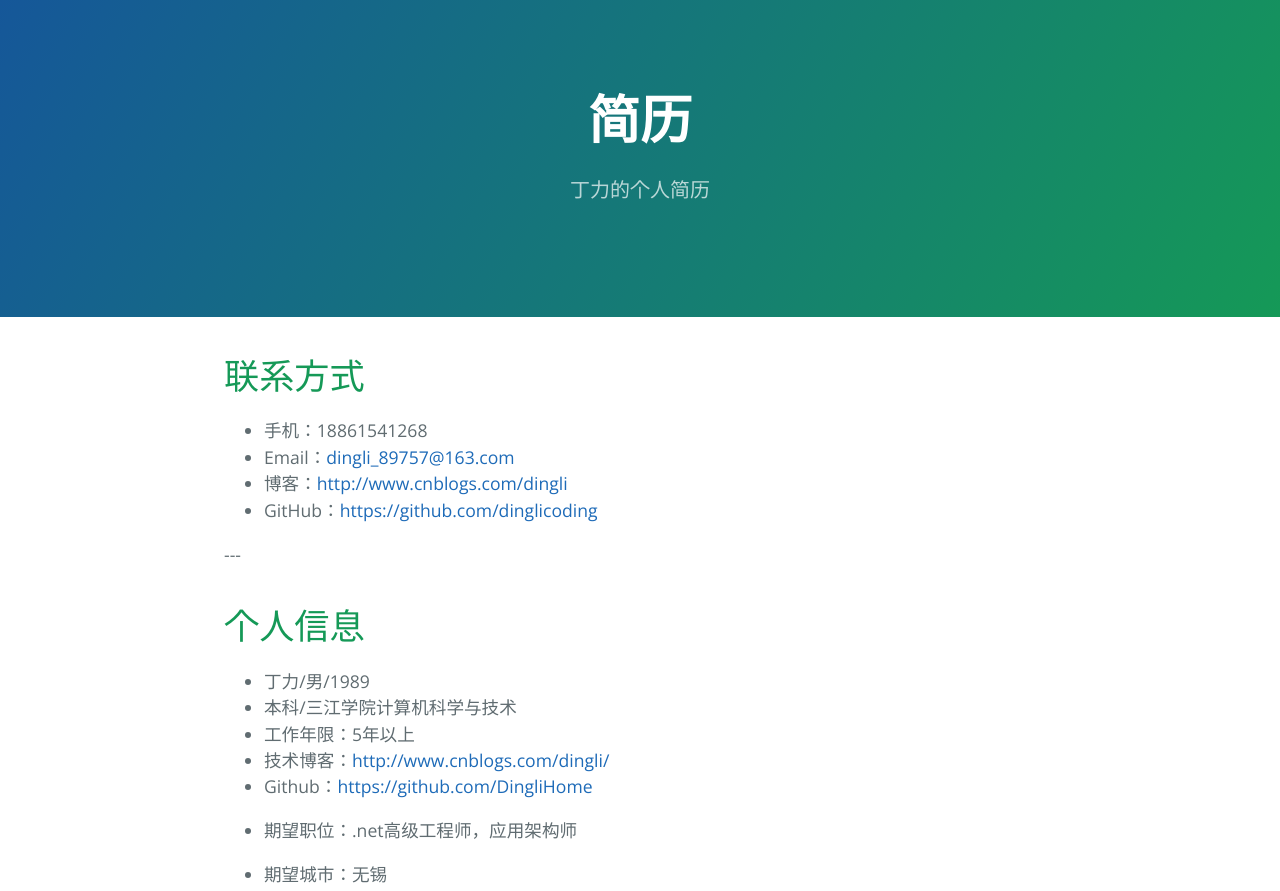
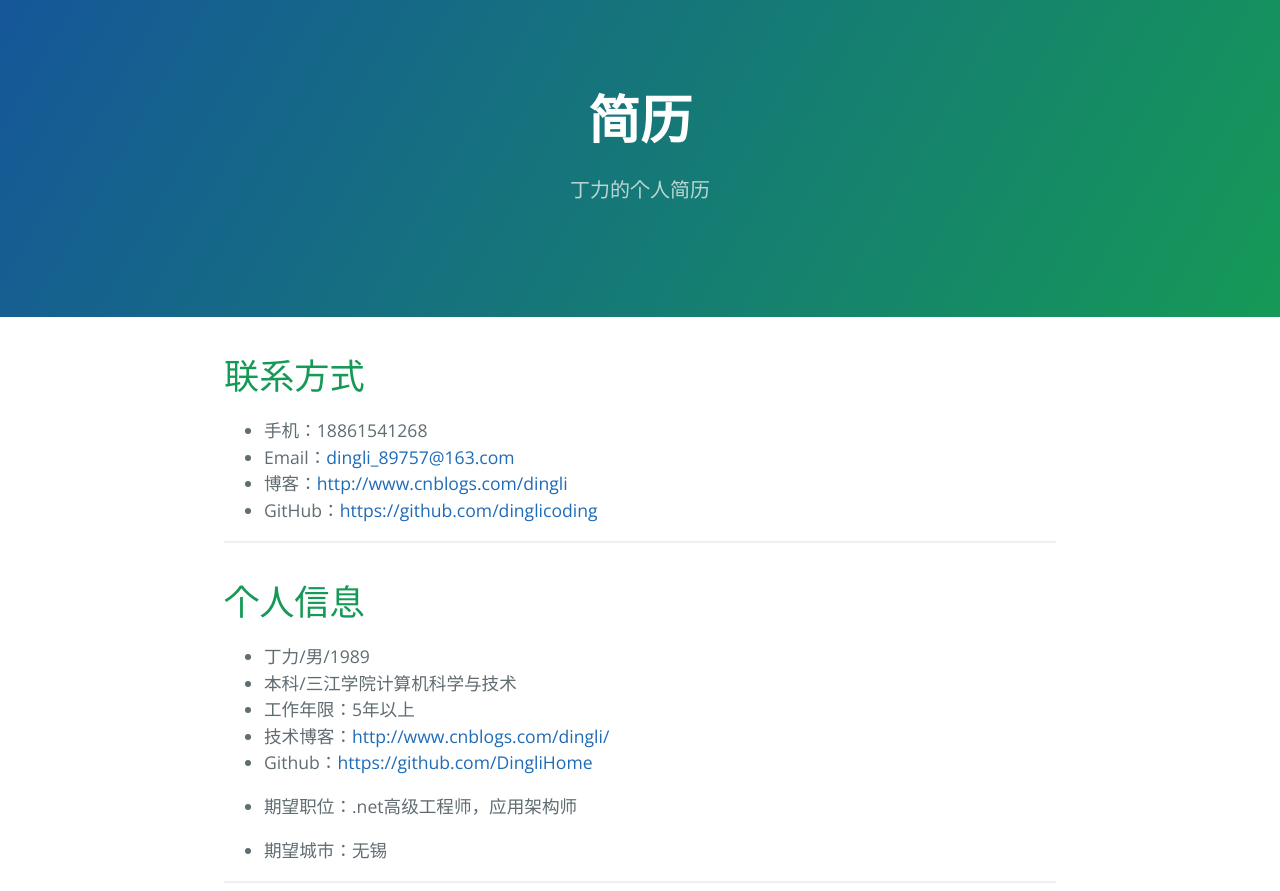
Before and after one commit to DingliHome/resume, a plain HTML site: page index.html in a window 1280 px wide. Shown: the top 891 px of the page. Drawn offline with nearby package versions, Linux system fonts and the light colour scheme.

Commit message:
Update index.html

```diff
--- a/index.html
+++ b/index.html
@@ -25,7 +25,7 @@
 <li>博客：<a href="http://www.cnblogs.com/dingli">http://www.cnblogs.com/dingli</a></li>
 <li>GitHub：<a href="https://github.com/dinglicoding">https://github.com/dinglicoding</a></li>
 </ul>
----
+<hr>
 <h1>
 <a id="个人信息" class="anchor" href="#%E4%B8%AA%E4%BA%BA%E4%BF%A1%E6%81%AF" aria-hidden="true"><span aria-hidden="true" class="octicon octicon-link"></span></a>个人信息</h1>
 
```
